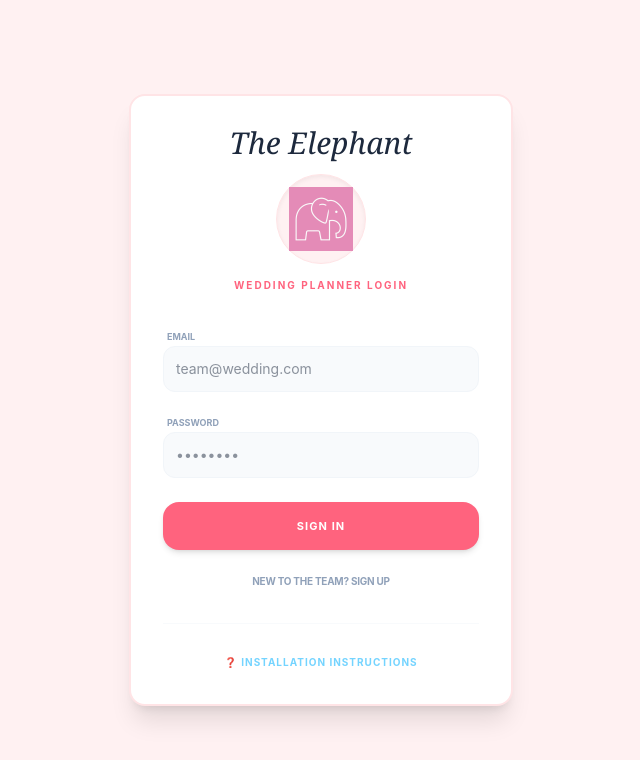
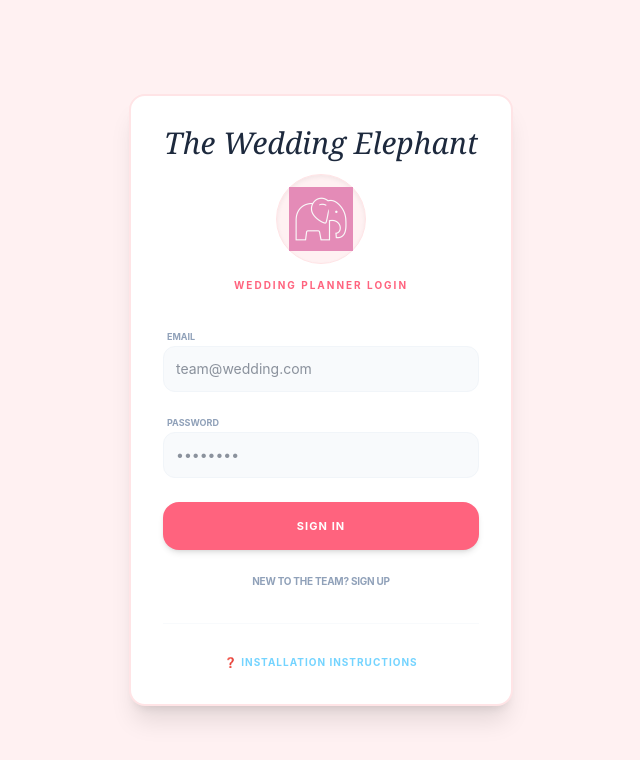
Before and after one commit to growlocalcreative-grow/wedding-pwa, a Next.js app: page /login in a window 1280 px wide. Shown: the top 760 px of the page, without its empty margins (319-959 px from the left). Built offline with nearby package versions, Linux system fonts and the light colour scheme; no server answers.

Commit message:
added wedding

```diff
--- a/app/login/page.tsx
+++ b/app/login/page.tsx
@@ -35,7 +35,7 @@ export default function LoginPage() {
 
         {/* HEADER WITH ICON */}
         <div className="text-center mb-8 flex flex-col items-center">
-          <h1 className="text-3xl font-serif italic text-slate-800 leading-none">The Elephant</h1>
+          <h1 className="text-3xl font-serif italic text-slate-800 leading-none">The Wedding Elephant</h1>
 
           {/* THE NEW PINK ELEPHANT ICON */}
           <div className="my-4 p-3 bg-rose-50 rounded-full border border-rose-100 shadow-inner">
```
